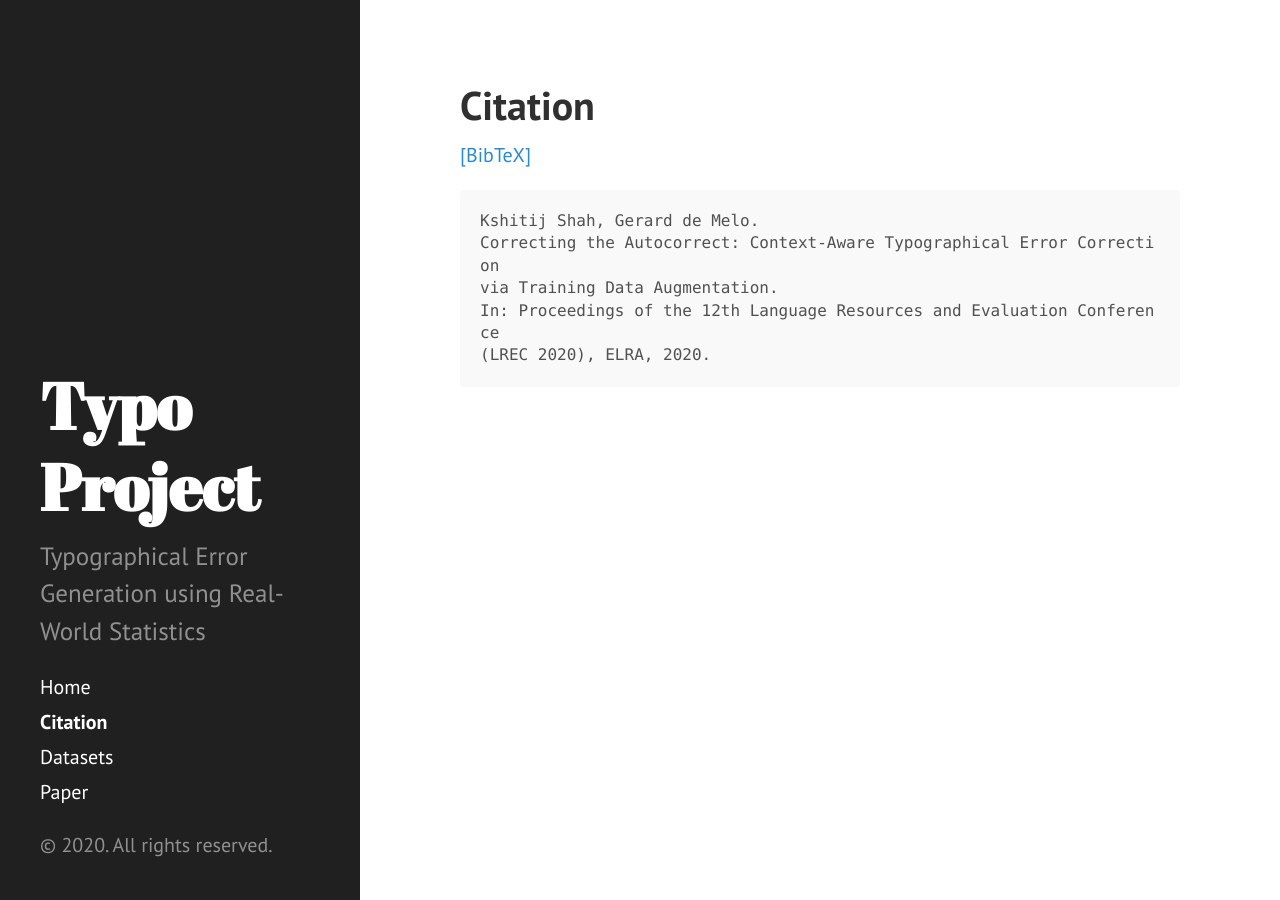
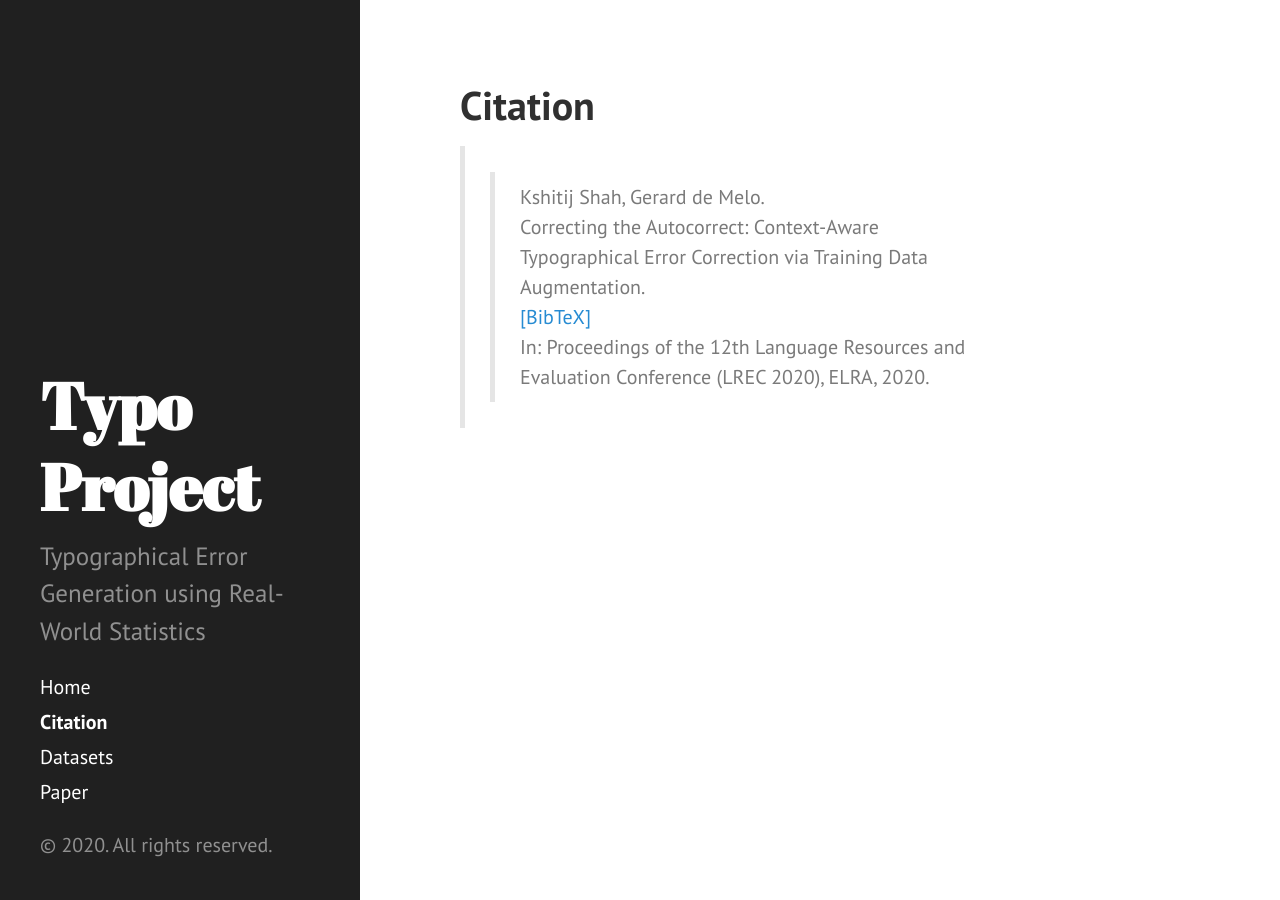
Before and after one commit to xitizzz/typo, a Jekyll site: the page built from cite.md, in a window 1280 px wide. Built offline with Jekyll 4.4.1, drawn with Linux system fonts in a browser that asks for light colours; part of the change alters nothing that is shown.

````diff
--- a/cite.md
+++ b/cite.md
@@ -3,12 +3,8 @@ layout: page
 title: Citation
 ---
 
+
+>> Kshitij Shah, Gerard de Melo.
+>> Correcting the Autocorrect: Context-Aware Typographical Error Correction via Training Data Augmentation.
 [[BibTeX]](http://gerard.demelo.org/papers/typographical-error-correction.bib)
-
-```
-Kshitij Shah, Gerard de Melo.
-Correcting the Autocorrect: Context-Aware Typographical Error Correction
-via Training Data Augmentation.
-In: Proceedings of the 12th Language Resources and Evaluation Conference
-(LREC 2020), ELRA, 2020.
-```
+>> In: Proceedings of the 12th Language Resources and Evaluation Conference (LREC 2020), ELRA, 2020.
````
